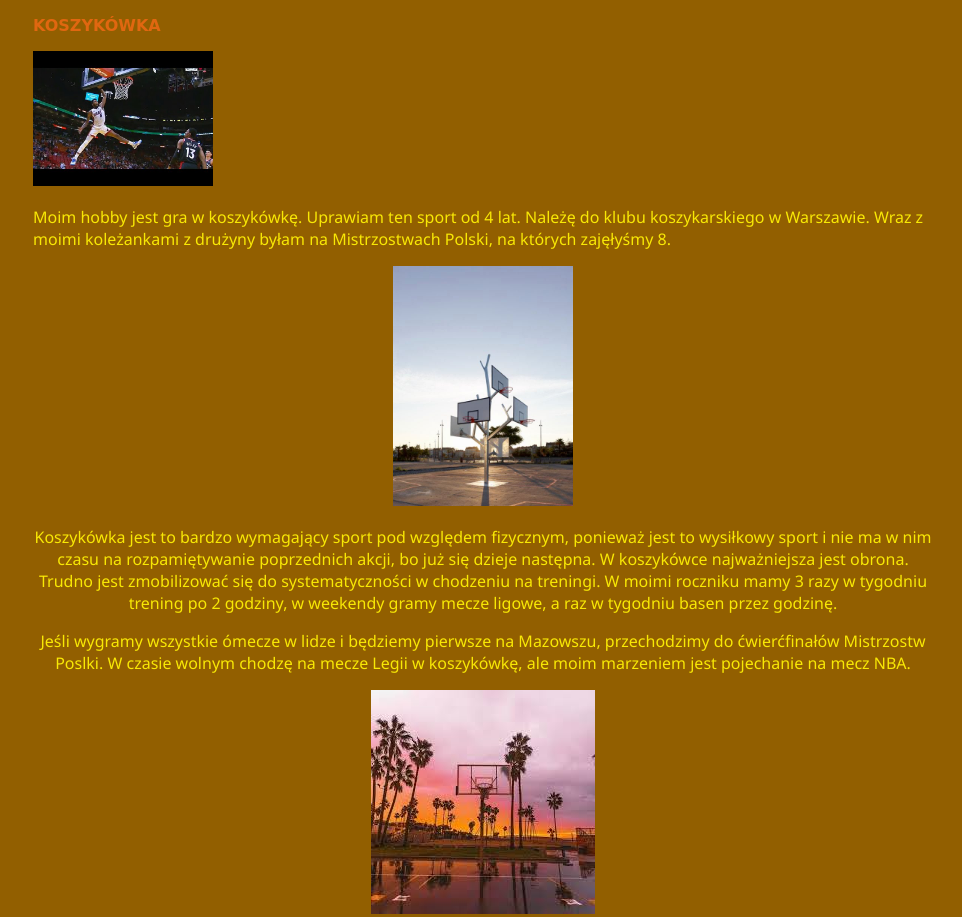
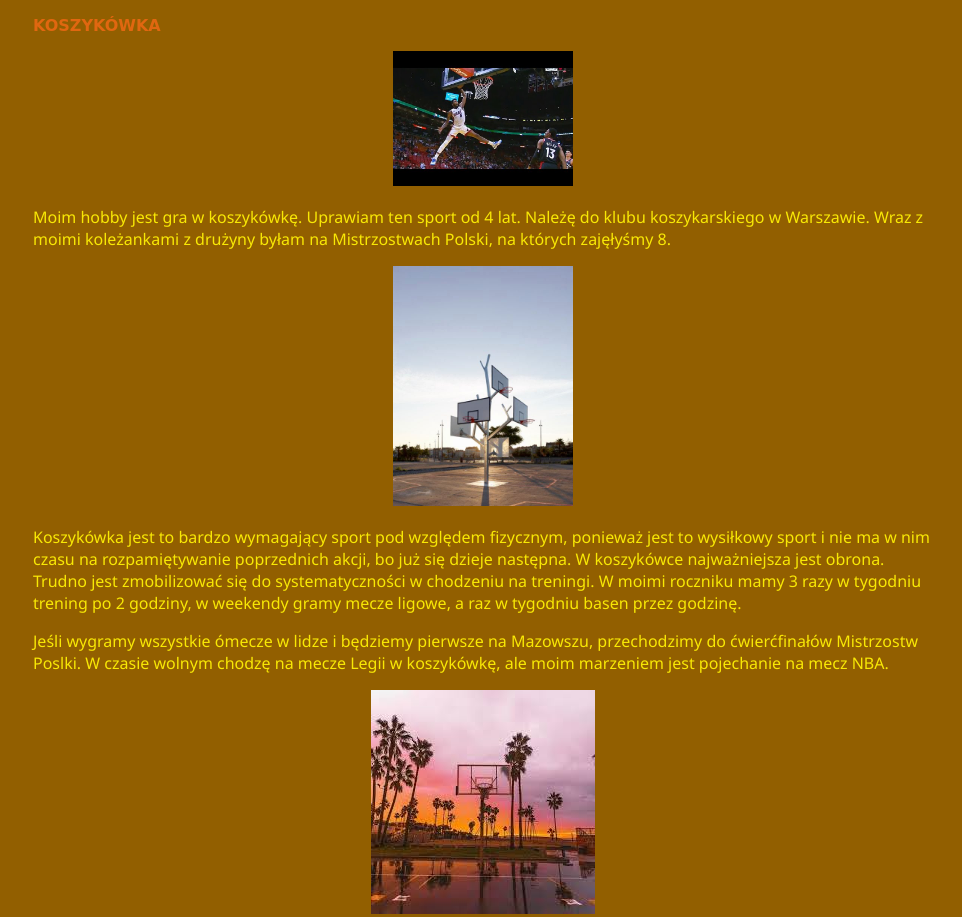
Before and after one commit to Wika2009/Wika2009.github.io, a plain HTML site: page index.html in a window 1280 px wide. Shown: the top 917 px of the page, without its empty margins (157-1119 px from the left). Drawn offline with Linux system fonts and the light colour scheme.

Commit message:
Add files via upload

```diff
--- a/index.html
+++ b/index.html
@@ -9,10 +9,10 @@
 </head>
 <body>
 <div>
-<p id="head"><b>KOSZYKÓWKA</b></p>
+<center><p id="head"><b>KOSZYKÓWKA</b></p></center>
 
 
- <img src="wsad.jpg" width="180">
+<center><img src="wsad.jpg" width="180"></center>
 
 
 
@@ -31,7 +31,7 @@
 
 
 
-
+    <br>
       <a href="https://pl.wikipedia.org/wiki/Koszyk%C3%B3wka">koszykówka jako pasja</a>
 
    </div>
--- a/style.css
+++ b/style.css
@@ -1,7 +1,11 @@
-p{color:rgb(207, 204, 0);}
-p{font-size:medium}
-p{font-weight: 400;}
-p{font-family:'Segoe UI', Tahoma, Geneva, Verdana, sans-serif ;}
+p
+  {
+      color:rgb(207, 204, 0);
+      font-size:medium;
+      font-weight: 400;
+      font-family:'Segoe UI', Tahoma, Geneva, Verdana, sans-serif ;
+      text-align: left;
+   }
 
 body{background-color:rgb(146, 95, 0);}
 
```
